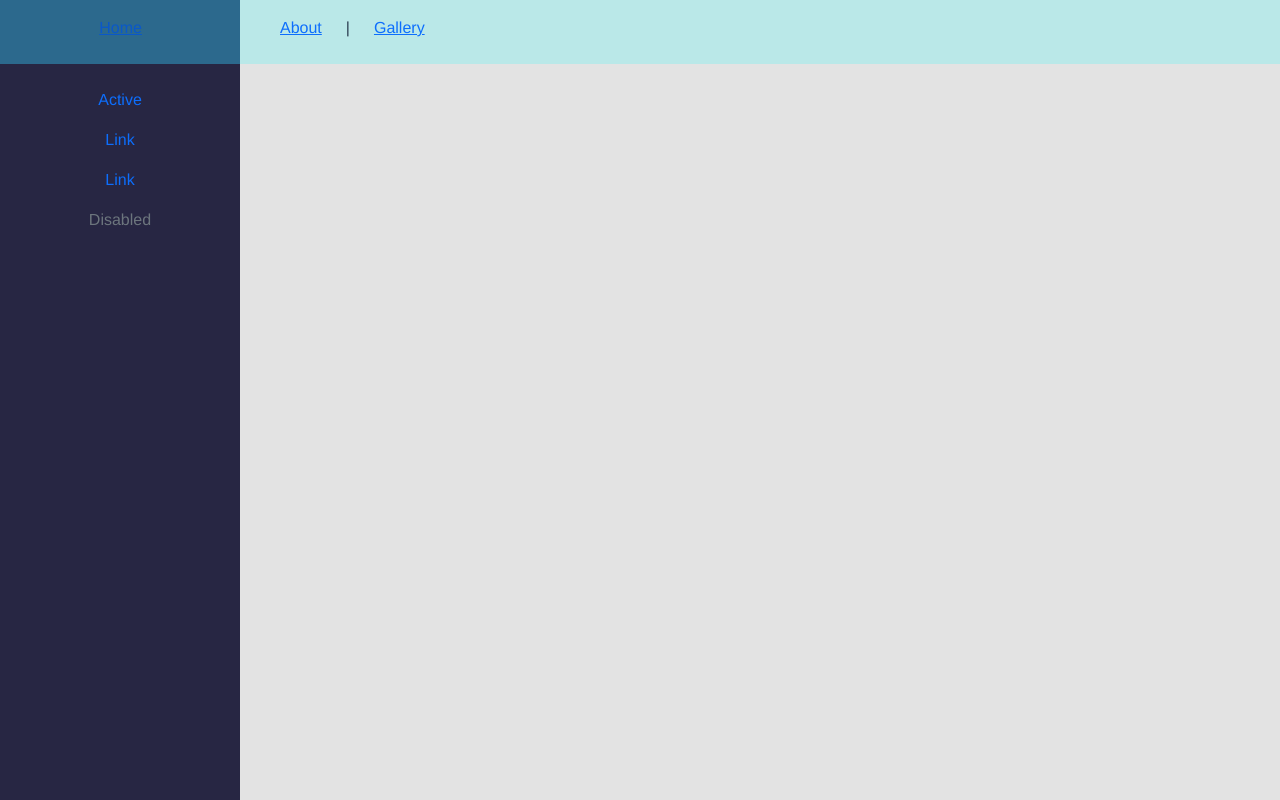
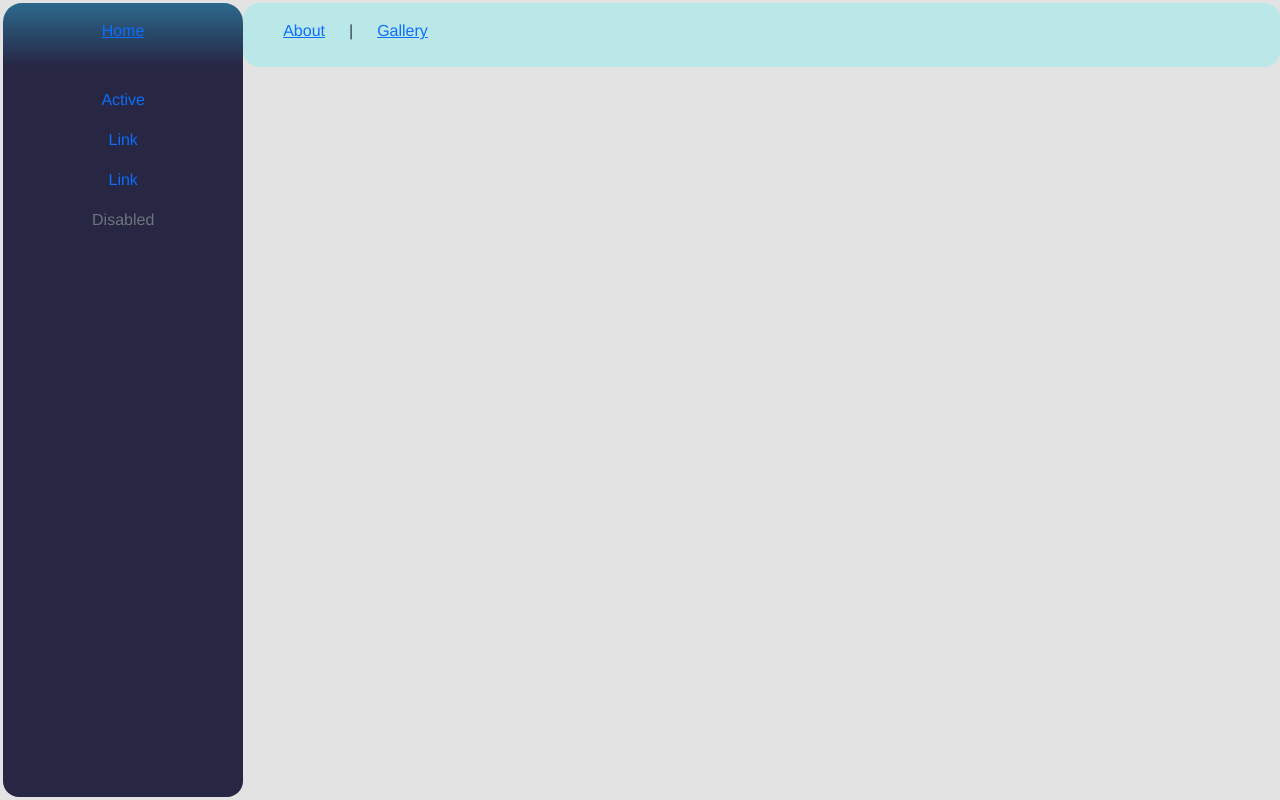
Before and after one commit to lucas-pohl-tomko/splash-art-workflow-project, a Vue app in the folder Client/: page / in a window 1280 px wide. Built offline with nearby package versions, Linux system fonts and the light colour scheme.

Commit message:
Teste de estilização para o layout principal :sparkles:

```diff
--- a/Client/src/layouts/HomeLayout.vue
+++ b/Client/src/layouts/HomeLayout.vue
@@ -43,35 +43,49 @@ export default {};
     -moz-osx-font-smoothing: grayscale;
     text-align: center;
     color: #2c3e50;
+    background-color:#e3e3e3 ;
 }
+
+.navBar {
+    margin: .2rem;
+    background-color: #bae8e8;
+    position: absolute;
+    width: calc(100% - 15.2rem);
+    height: 4rem;
+    border-radius:1rem 1rem 1rem 1rem;
+
+}
+
+.sidebarSizedMargin{
+    margin-left: 15.2rem;
+}
+
+.homeIcon{
+    margin: .2rem;
+    position: absolute;
+    background-image: linear-gradient(180deg, #2c698d, #272643);
+    height: 4rem;
+    padding-left: 6.1525rem;
+    padding-right: 6.1525rem;
+    border-radius:1.2rem 1.2rem 0rem 0rem;
+
+}
+
 .sidebar {
+    margin: .2rem;
     width: 15rem;
-    height: calc(100% - 4rem);
+    border-radius:0 0 1rem 1rem;
+    height: calc(100% - 4.2rem);
     position: absolute;
     margin-top: 4rem;
     background-color: #272643;
 }
-.navBar {
-    background-color: #bae8e8;
-    position: absolute;
-    width: calc(100% - 15rem);
-    height: 4rem;
-}
-.sidebarSizedMargin{
-    margin-left: 15rem;
-}
-.homeIcon{
-    /* margin:0 5.6rem 0 5.6rem; */
-    position: absolute;
-    background-color: #2c698d;
-    height: 4rem;
-    padding-left: 6.2rem;
-    padding-right: 6.2rem;
-}
+
+
 .content {
-    height: calc(100vh - 4rem);
-    margin-top: 4rem;
-    margin-left: 15rem;
+    height: calc(100vh - 4.2rem);
+    margin-top: calc(4rem + .2rem);
+    margin-left: calc(15rem + .2rem);
     background-color: #e3e3e3;
     overflow-y: auto;
 }
```
